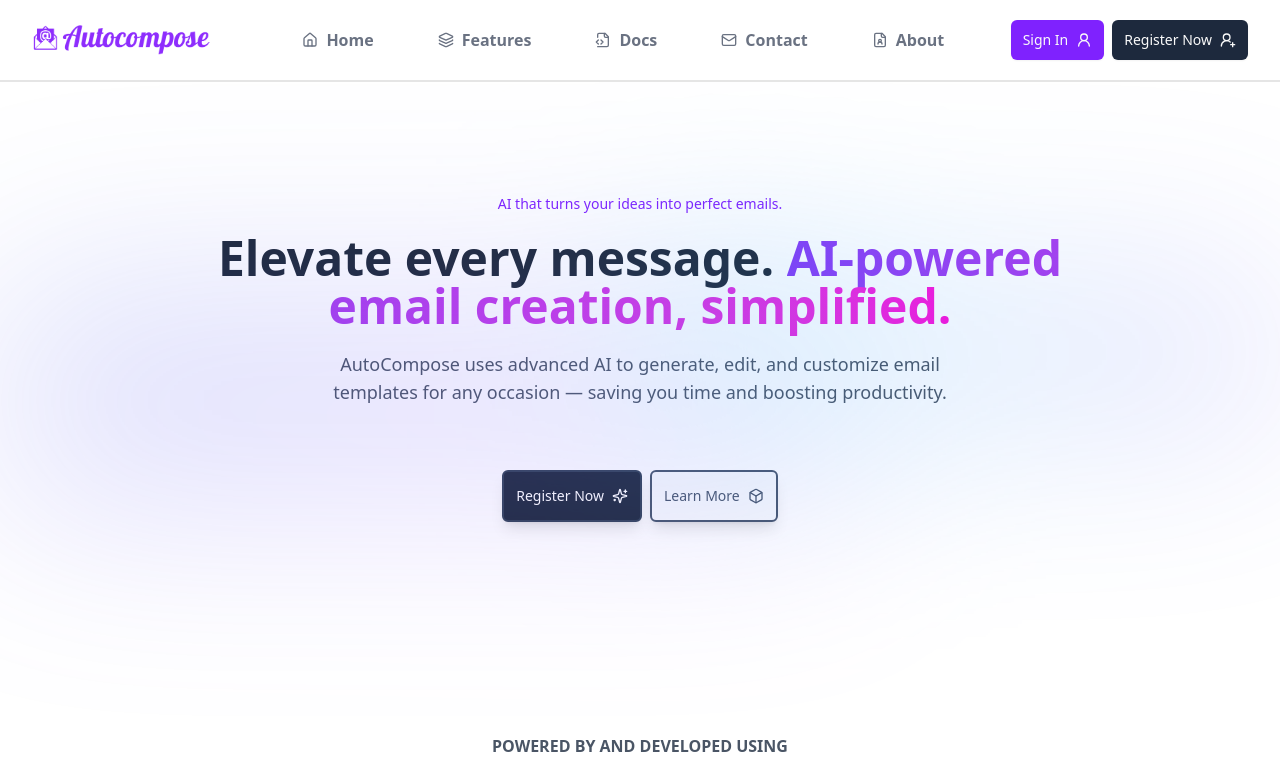
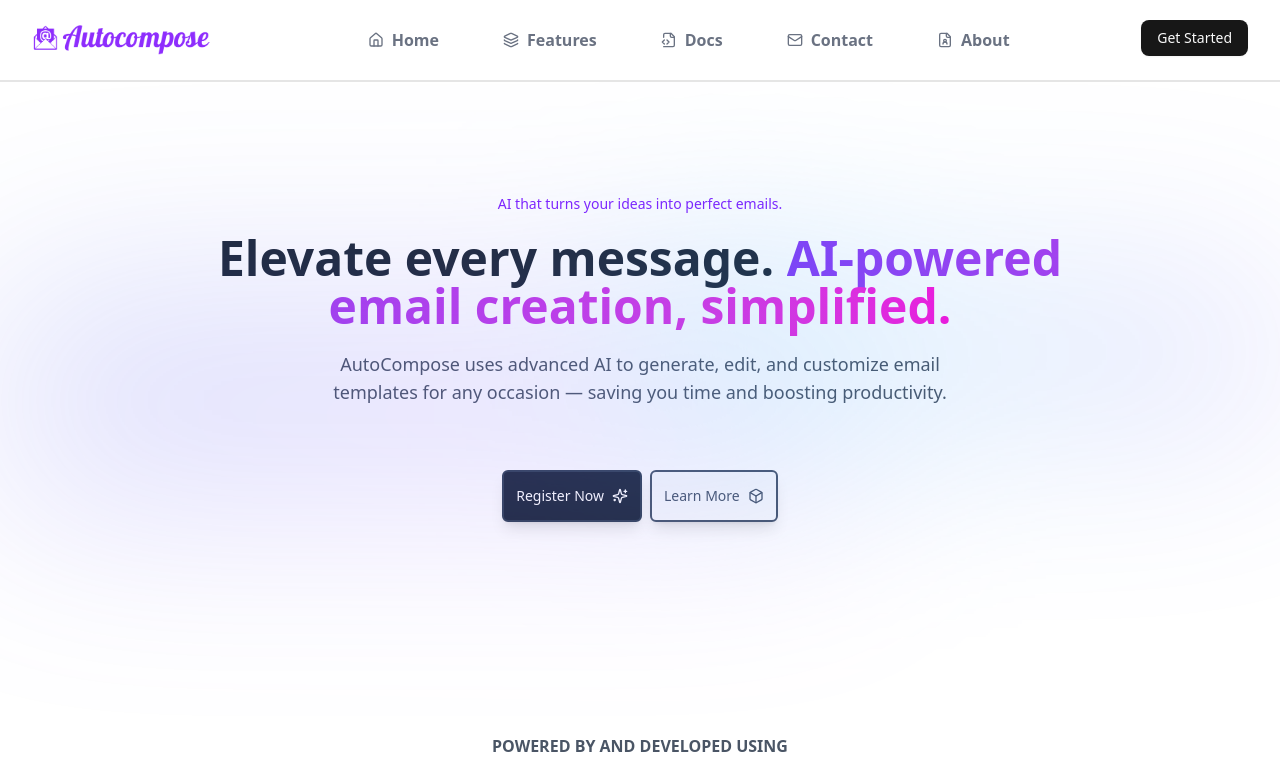
Before and after one commit to utsavpatel562/AutoCompose, a Next.js app: page / in a window 1280 px wide. Shown: the top 780 px of the page. Built offline with nearby package versions, Linux system fonts and the light colour scheme; no server answers.

Commit message:
first commit

```diff
--- a/app/layout.js
+++ b/app/layout.js
@@ -1,5 +1,6 @@
 import { Geist, Geist_Mono } from "next/font/google";
 import "./globals.css";
+import Provider from "./provider";
 
 const geistSans = Geist({
   variable: "--font-geist-sans",
@@ -22,7 +23,9 @@ export default function RootLayout({ children }) {
       <body
         className={`${geistSans.variable} ${geistMono.variable} antialiased`}
       >
+        <Provider>
         {children}
+        </Provider>
       </body>
     </html>
   );
--- /dev/null
+++ b/app/provider.jsx
@@ -0,0 +1,16 @@
+"use client";
+import React from "react";
+import { ConvexProvider, ConvexReactClient } from "convex/react";
+import { GoogleOAuthProvider } from "@react-oauth/google";
+function Provider({ children }) {
+  const convex = new ConvexReactClient(process.env.NEXT_PUBLIC_CONVEX_URL);
+  return (
+    <ConvexProvider client={convex}>
+      <GoogleOAuthProvider clientId={process.env.NEXT_GOOGLE_OAUTH_CLIENT_ID}>
+        <div>{children}</div>
+      </GoogleOAuthProvider>
+    </ConvexProvider>
+  );
+}
+
+export default Provider;
--- /dev/null
+++ b/components/customs/SignInButton.jsx
@@ -0,0 +1,26 @@
+"use client";
+import React from "react";
+import { Button } from "../ui/button";
+import { useGoogleLogin } from "@react-oauth/google";
+
+function SignInButton() {
+  const googleLogin = useGoogleLogin({
+    onSuccess: async (tokenResponse) => {
+      console.log(tokenResponse);
+      const userInfo = await axios.get(
+        "https://www.googleapis.com/oauth2/v3/userinfo",
+        {
+          headers: {
+            Authorization: "Bearer" + tokenResponse?.access_token,
+          },
+        }
+      );
+
+      console.log(userInfo);
+    },
+    onError: (errorResponse) => console.log(errorResponse),
+  });
+  return <Button onClick={googleLogin}>Get Started</Button>;
+}
+
+export default SignInButton;
--- a/components/ui/Header.jsx
+++ b/components/ui/Header.jsx
@@ -1,19 +1,9 @@
 "use client";
 import React from "react";
 import { useState } from "react";
-import { Button } from "./button";
-import {
-  CircleFadingPlus,
-  FileCode2,
-  FileUser,
-  HomeIcon,
-  Layers,
-  LucideUserRound,
-  Mail,
-  Plus,
-  UserRoundPlus,
-} from "lucide-react";
+import { FileCode2, FileUser, HomeIcon, Layers, Mail } from "lucide-react";
 import Link from "next/link";
+import SignInButton from "../customs/SignInButton";
 
 function Header() {
   const [state, setState] = useState(false);
@@ -68,14 +58,7 @@ function Header() {
             }`}
           >
             <li className="order-2 pb-5 md:pb-0 flex gap-2">
-              <Button className="flex items-center gap-2 bg-violet-600 hover:bg-violet-500 p-5 rounded-sm cursor-pointer">
-                Sign In
-                <LucideUserRound />
-              </Button>
-              <Button className="flex items-center gap-2 bg-slate-800 hover:bg-slate-700 p-5 rounded-sm cursor-pointer">
-                Register Now
-                <UserRoundPlus />
-              </Button>
+              <SignInButton />
             </li>
             <div className="order-1 bg-slate-900 p-3 md:p-0 rounded-md md:bg-transparent flex-1 justify-center items-center space-y-5 md:flex md:space-x-6 md:space-y-0">
               <Link href={"/"}>
--- /dev/null
+++ b/convex/schema.js
@@ -0,0 +1,11 @@
+import { defineSchema, defineTable } from "convex/server";
+import { v } from "convex/values";
+
+export default defineSchema({
+    users: defineTable({
+        name: v.string(),
+        email: v.string(),
+        picture: v.string(),
+        credits: v.number(),
+    })
+})
--- a/package.json
+++ b/package.json
@@ -10,6 +10,7 @@
   },
   "dependencies": {
     "@radix-ui/react-slot": "^1.1.2",
+    "@react-oauth/google": "^0.12.1",
     "class-variance-authority": "^0.7.1",
     "clsx": "^2.1.1",
     "convex": "^1.23.0",
```
Also changed, not shown: convex/_generated/dataModel.d.ts (+18 -16 lines), 1 other file (tests, documents, lock files or other folders).
